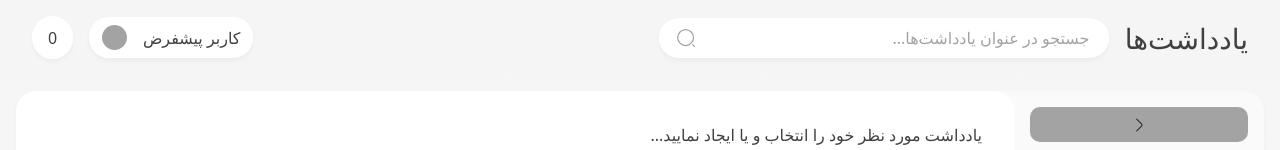
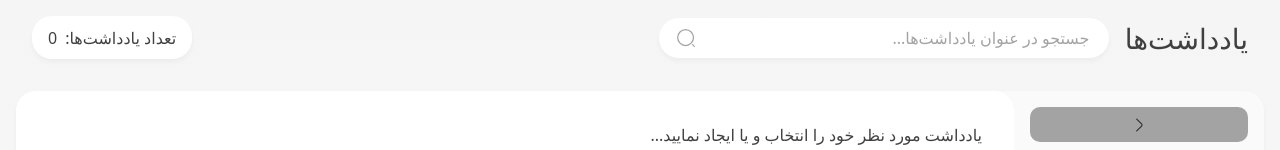
Before and after one commit to the-siavash/note-app-js, a website with bundled scripts: page index.html in a window 1280 px wide. Shown: the top 150 px of the page. Built offline with nearby package versions, Linux system fonts and the light colour scheme; files whose address does not match are found by name.

Commit message:
fix: change note-numbers UI and remove accounts from navbar

```diff
--- a/index.html
+++ b/index.html
@@ -23,13 +23,10 @@
           </svg>
         </button>
       </div>
-      <div class="flex-group">
-        <div class="account flex-group">
-          <span>کاربر پیشفرض</span>
-          <div class="account__image"></div>
-        </div>
-        <div class="btn-rounded" id="note-numbers" title="تعداد یادداشت‌ها"></div>
-      </div>
+      <p class="note-numbers flex-group">
+        تعداد یادداشت‌ها:
+        <span id="note-numbers">۰</span>
+      </p>
     </nav>
     <!-- main -->
     <main class="main-layout notes" id="app">
--- a/src/css/style.css
+++ b/src/css/style.css
@@ -234,31 +234,20 @@ ul {
   transition: 0.2s ease;
 }
 
-/* account */
-.account {
-  cursor: pointer;
+/* note numbers */
+.note-numbers {
+  cursor: default;
   user-select: none;
   box-shadow: var(--box-shadow-1);
   border-radius: var(--border-radius-round);
-  padding: 0.5rem 0.8rem;
-  gap: 0.5rem;
+  padding: 0.6rem 1rem;
   background-color: #fff;
 }
-.account:hover {
+.note-numbers:hover {
   box-shadow: var(--box-shadow-1-hover);
 }
-.account__image {
-  display: inline-block;
-  width: 25px;
-  height: 25px;
-  background-color: var(--color-neutral-400);
-  border-radius: 50px;
-}
-
-/* note numbers */
-#note-numbers {
-  cursor: default;
-  padding: 0.6rem 1rem;
+.note-numbers.flex-group {
+  gap: 0.5rem;
 }
 
 /* btn components */
```
